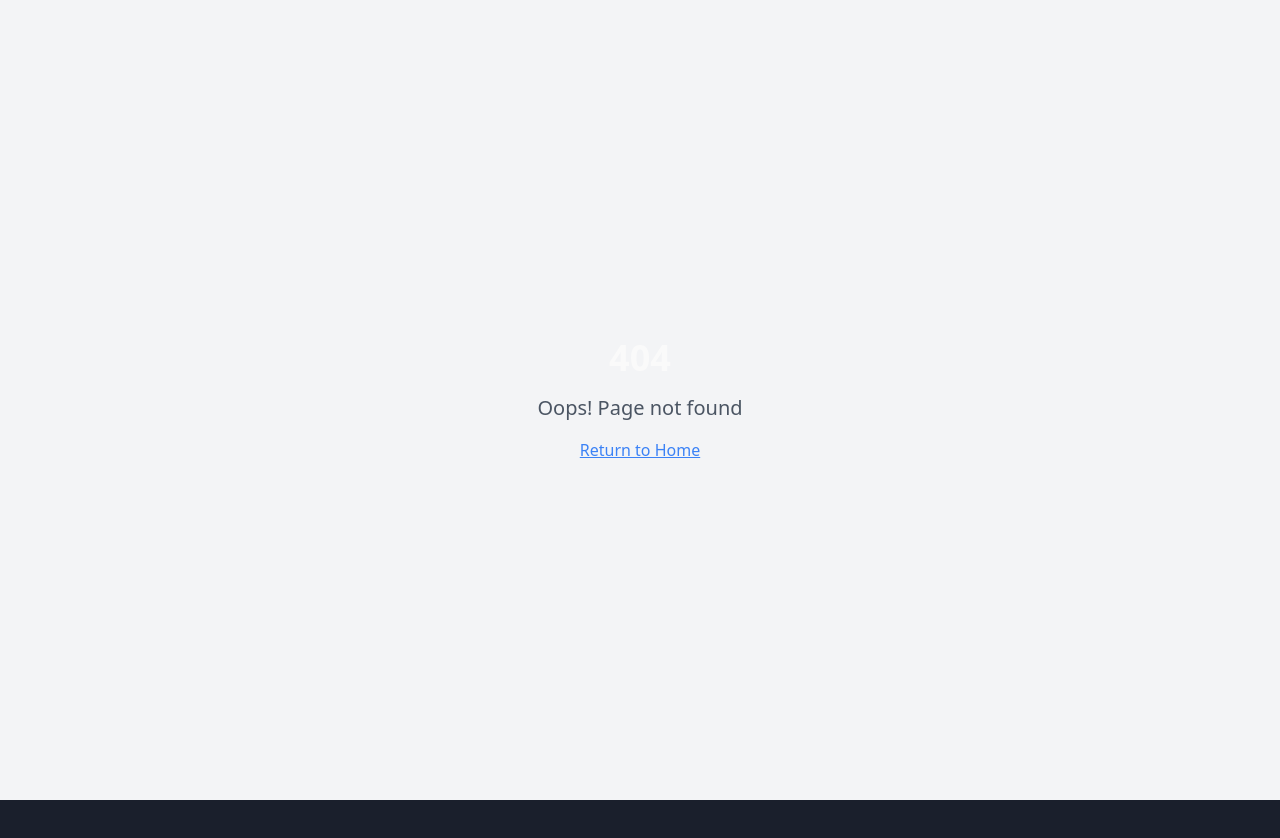
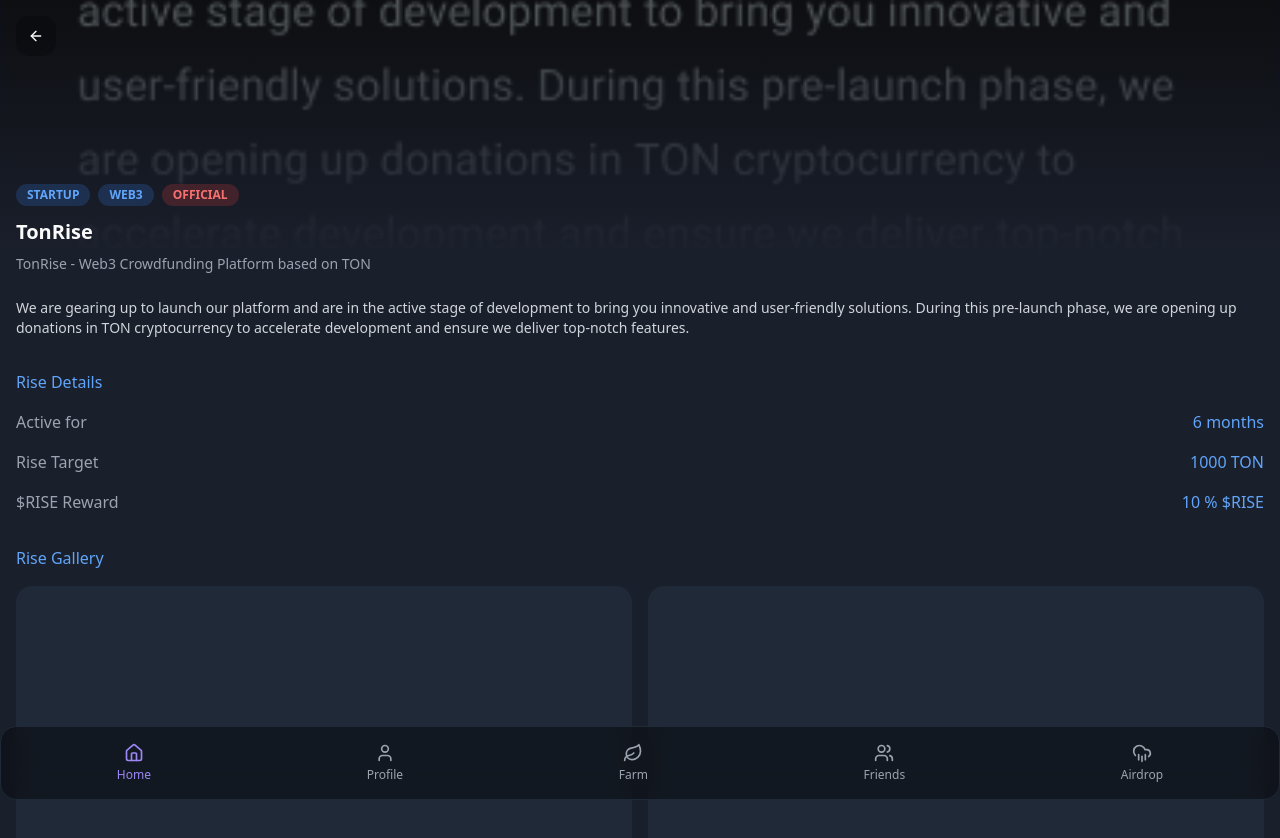
Before and after one commit to tonrise-test/tonrise-buddy-boost, a React (Vite) app: page /project in a window 1280 px wide. Before the commit this address had no page. Shown: the top 838 px of the page. Before the commit the page ends 800 px from the top, so only its background shows below. Built offline with nearby package versions, Linux system fonts and the light colour scheme.

Commit message:
Implement project page layout
This commit implements the layout for the

```diff
--- a/src/App.tsx
+++ b/src/App.tsx
@@ -1,9 +1,11 @@
+
 import { Toaster } from "@/components/ui/toaster";
 import { Toaster as Sonner } from "@/components/ui/sonner";
 import { TooltipProvider } from "@/components/ui/tooltip";
 import { QueryClient, QueryClientProvider } from "@tanstack/react-query";
 import { BrowserRouter, Routes, Route } from "react-router-dom";
 import Index from "./pages/Index";
+import Project from "./pages/Project";
 import NotFound from "./pages/NotFound";
 
 const queryClient = new QueryClient();
@@ -16,7 +18,7 @@ const App = () => (
       <BrowserRouter>
         <Routes>
           <Route path="/" element={<Index />} />
-          {/* ADD ALL CUSTOM ROUTES ABOVE THE CATCH-ALL "*" ROUTE */}
+          <Route path="/project" element={<Project />} />
           <Route path="*" element={<NotFound />} />
         </Routes>
       </BrowserRouter>
--- a/src/components/ProjectCard.tsx
+++ b/src/components/ProjectCard.tsx
@@ -1,5 +1,6 @@
 
 import React from 'react';
+import { useNavigate } from 'react-router-dom';
 import { Button } from './ui/button';
 import { Progress } from './ui/progress';
 
@@ -18,6 +19,7 @@ const ProjectCard: React.FC<ProjectCardProps> = ({
   total,
   image,
 }) => {
+  const navigate = useNavigate();
   const percentage = (progress / total) * 100;
 
   return (
@@ -38,6 +40,7 @@ const ProjectCard: React.FC<ProjectCardProps> = ({
           variant="secondary"
           size="sm"
           className="absolute top-4 right-4 bg-white/10 backdrop-blur-md hover:bg-white/20"
+          onClick={() => navigate('/project')}
         >
           More
         </Button>
--- /dev/null
+++ b/src/pages/Project.tsx
@@ -0,0 +1,87 @@
+
+import React from 'react';
+import { useNavigate } from 'react-router-dom';
+import { ArrowLeft } from 'lucide-react';
+import { Button } from '@/components/ui/button';
+import { Badge } from '@/components/ui/badge';
+import BottomNav from '@/components/BottomNav';
+
+const ProjectPage = () => {
+  const navigate = useNavigate();
+
+  return (
+    <div className="min-h-screen pb-24">
+      <div className="relative">
+        <div className="absolute top-0 left-0 right-0 h-64">
+          <img
+            src="/lovable-uploads/d6a7efb2-e73b-4999-9cd7-62042b058b0b.png"
+            alt="Project Banner"
+            className="w-full h-full object-cover"
+          />
+          <div className="absolute inset-0 bg-gradient-to-b from-black/50 to-ton-dark" />
+        </div>
+
+        <div className="relative pt-4 px-4">
+          <Button
+            variant="ghost"
+            size="icon"
+            className="bg-black/20 backdrop-blur-md hover:bg-black/40"
+            onClick={() => navigate(-1)}
+          >
+            <ArrowLeft className="h-4 w-4" />
+          </Button>
+        </div>
+
+        <div className="relative px-4 pt-32">
+          <div className="flex gap-2 mb-3">
+            <Badge className="bg-blue-500/20 text-blue-400 hover:bg-blue-500/30">STARTUP</Badge>
+            <Badge className="bg-blue-500/20 text-blue-400 hover:bg-blue-500/30">WEB3</Badge>
+            <Badge className="bg-red-500/20 text-red-400 hover:bg-red-500/30">OFFICIAL</Badge>
+          </div>
+
+          <h1 className="text-xl font-bold mb-2">TonRise</h1>
+          <p className="text-gray-400 text-sm mb-6">
+            TonRise - Web3 Crowdfunding Platform based on TON
+          </p>
+
+          <p className="text-gray-300 text-sm mb-8">
+            We are gearing up to launch our platform and are in the active stage of development
+            to bring you innovative and user-friendly solutions. During this pre-launch phase,
+            we are opening up donations in TON cryptocurrency to accelerate development and
+            ensure we deliver top-notch features.
+          </p>
+
+          <div className="mb-8">
+            <h2 className="text-blue-400 mb-4">Rise Details</h2>
+            <div className="space-y-4">
+              <div className="flex justify-between items-center">
+                <span className="text-gray-400">Active for</span>
+                <span className="text-blue-400">6 months</span>
+              </div>
+              <div className="flex justify-between items-center">
+                <span className="text-gray-400">Rise Target</span>
+                <span className="text-blue-400">1000 TON</span>
+              </div>
+              <div className="flex justify-between items-center">
+                <span className="text-gray-400">$RISE Reward</span>
+                <span className="text-blue-400">10 % $RISE</span>
+              </div>
+            </div>
+          </div>
+
+          <div>
+            <h2 className="text-blue-400 mb-4">Rise Gallery</h2>
+            <div className="grid grid-cols-2 gap-4">
+              {[1, 2, 3, 4].map((i) => (
+                <div key={i} className="aspect-square rounded-lg bg-gray-800" />
+              ))}
+            </div>
+          </div>
+        </div>
+      </div>
+      <BottomNav />
+    </div>
+  );
+};
+
+export default ProjectPage;
```
Also changed, not shown: public/lovable-uploads/d6a7efb2-e73b-4999-9cd7-62042b058b0b.png (added).
